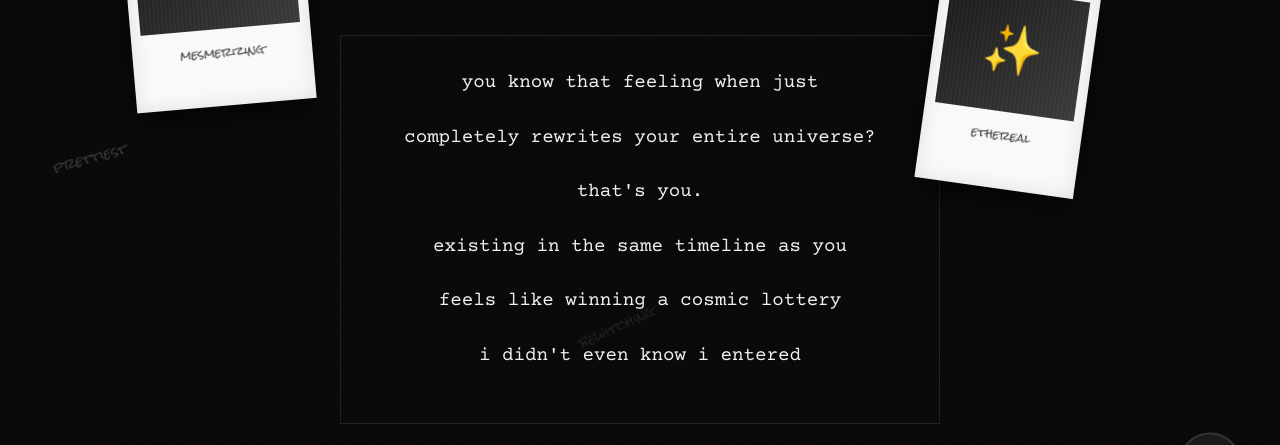
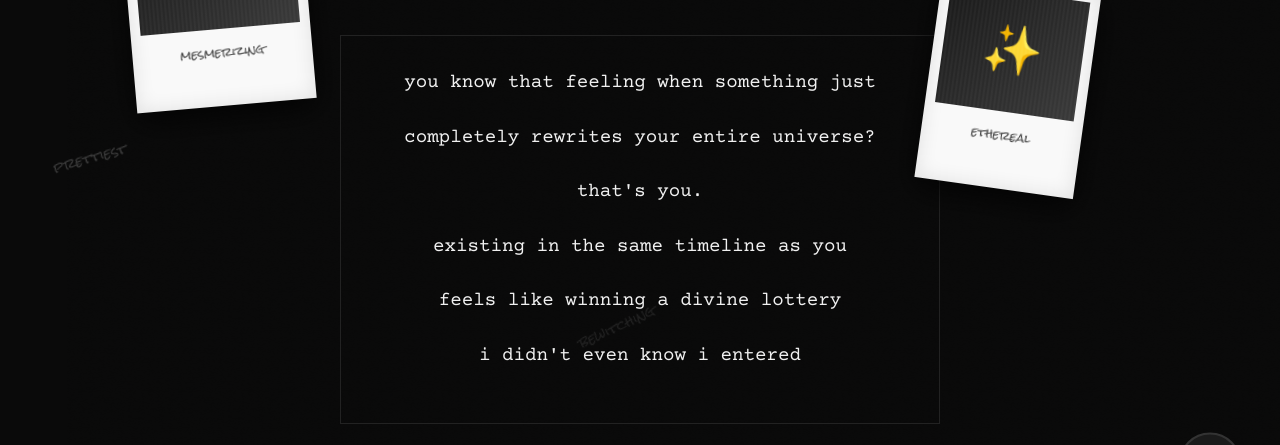
Before and after one commit to mohamedzayed80/fish-risky, a plain HTML site: page index.html in a window 1280 px wide. Shown: the part 266-711 px from the top of the page. Drawn offline with nearby package versions, Linux system fonts and the light colour scheme; a web font is replaced by a local one.

Commit message:
Update index.html

```diff
--- a/index.html
+++ b/index.html
@@ -433,11 +433,11 @@
             <h1 class="glitch-title">fish</h1>
 
             <div class="typewriter">
-                <p style="--delay: 1">you know that feeling when  just</p>
+                <p style="--delay: 1">you know that feeling when something just</p>
                 <p style="--delay: 2">completely rewrites your entire universe?</p>
                 <p style="--delay: 3">that's you.</p>
                 <p style="--delay: 4">existing in the same timeline as you</p>
-                <p style="--delay: 5">feels like winning a cosmic lottery</p>
+                <p style="--delay: 5">feels like winning a divine lottery</p>
                 <p style="--delay: 6">i didn't even know i entered</p>
             </div>
 
```
